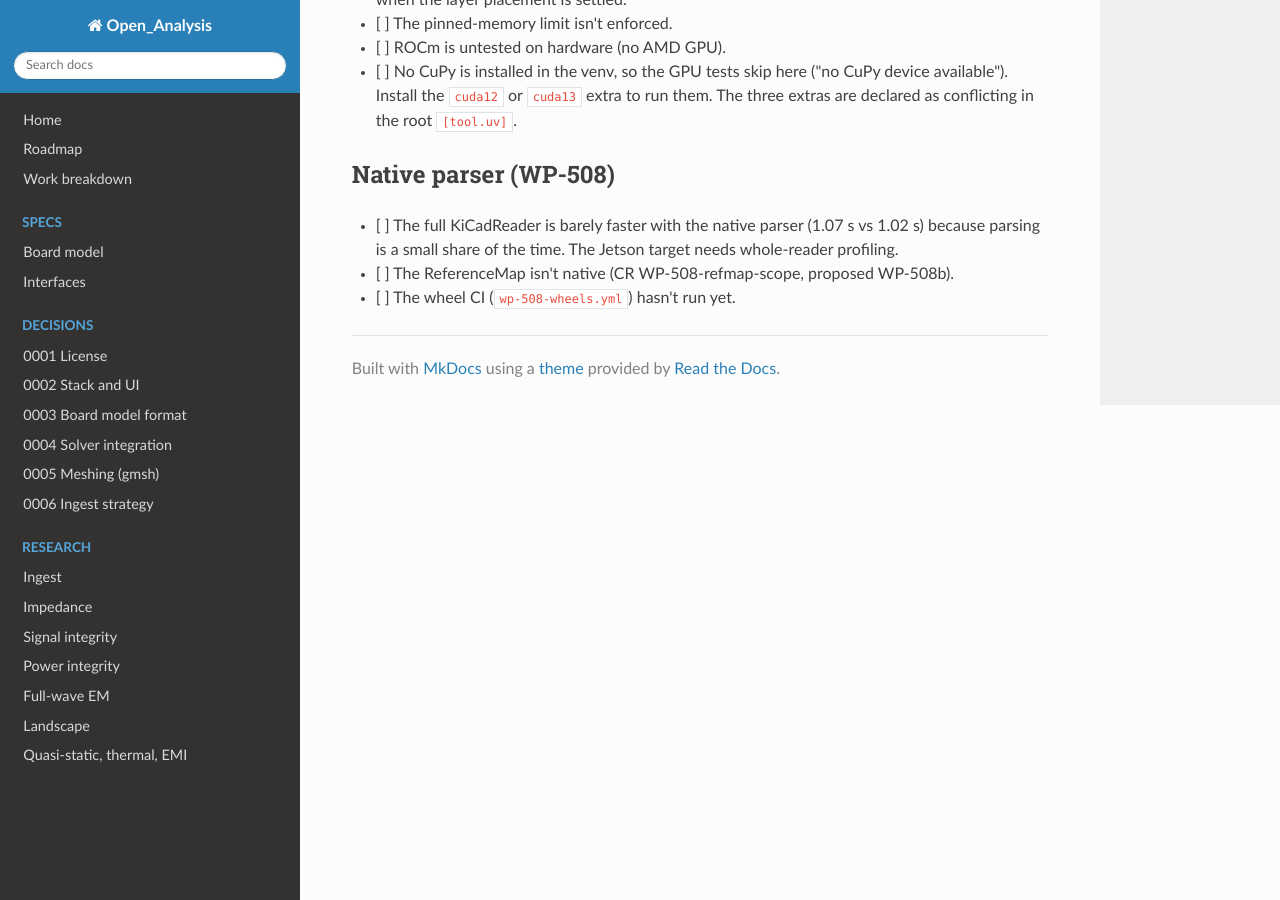
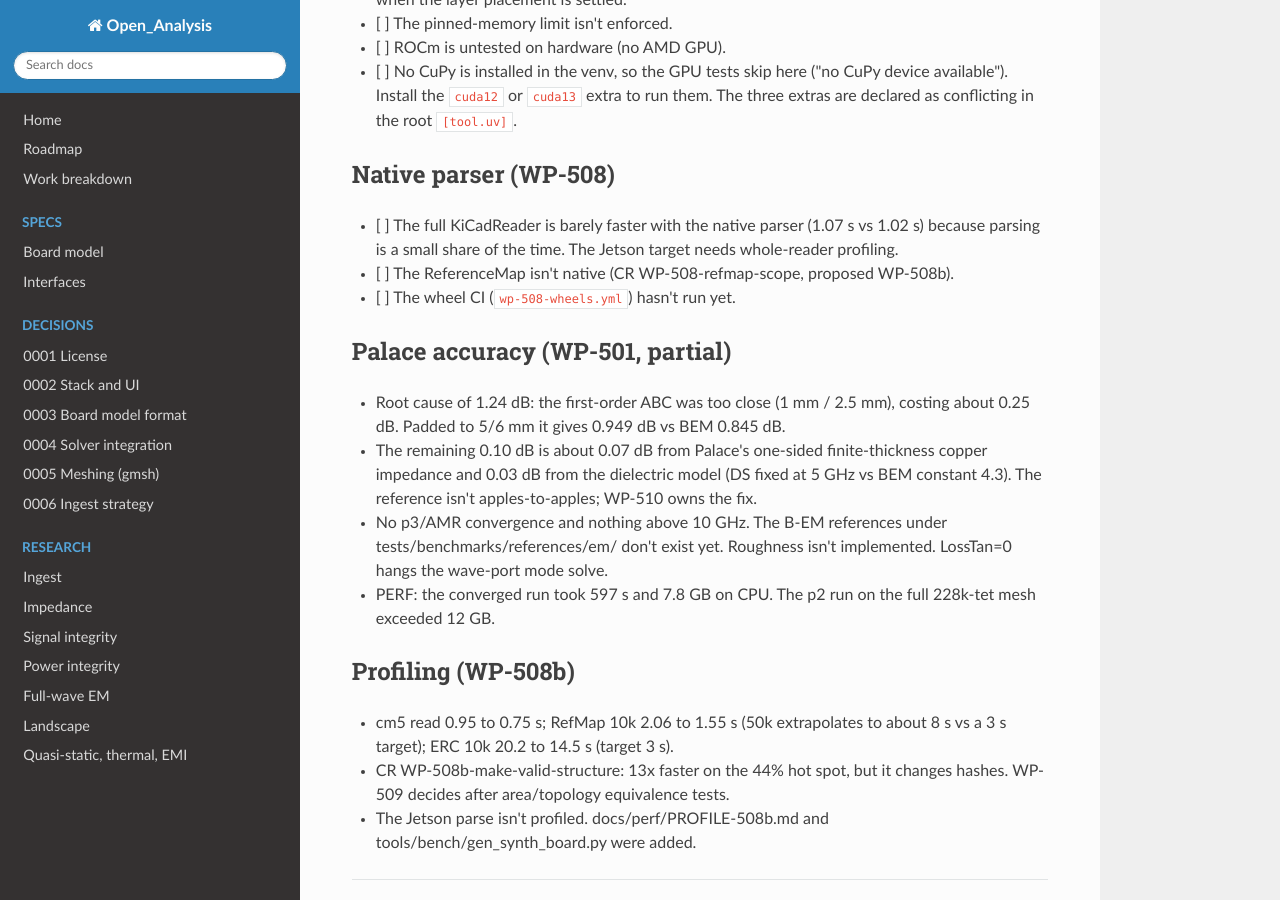
Before and after one commit to C-My-Code/Open_Analysis, an MkDocs documentation site: the page built from docs/FOLLOWUPS.md, in a window 1280 px wide and 900 px high, scrolled down 6254 px. Built offline with MkDocs 1.6.1, drawn with Linux system fonts in a browser that asks for light colours; nearby versions of some CDN libraries.

Commit message:
FOLLOWUPS: WP-501 partial and WP-508b
Co-Authored-By: Claude Opus 5.5 <noreply@anthropic.com>
Claude-Session: https://claude.ai/code/session_011igm87KKv2vvAPV69iyBbW

```diff
--- a/docs/FOLLOWUPS.md
+++ b/docs/FOLLOWUPS.md
@@ -149,3 +149,14 @@ The integrator tracks known gaps found while merging work packages here. Each it
 - [ ] The full KiCadReader is barely faster with the native parser (1.07 s vs 1.02 s) because parsing is a small share of the time. The Jetson target needs whole-reader profiling.
 - [ ] The ReferenceMap isn't native (CR WP-508-refmap-scope, proposed WP-508b).
 - [ ] The wheel CI (`wp-508-wheels.yml`) hasn't run yet.
+
+## Palace accuracy (WP-501, partial)
+- Root cause of 1.24 dB: the first-order ABC was too close (1 mm / 2.5 mm), costing about 0.25 dB. Padded to 5/6 mm it gives 0.949 dB vs BEM 0.845 dB.
+- The remaining 0.10 dB is about 0.07 dB from Palace's one-sided finite-thickness copper impedance and 0.03 dB from the dielectric model (DS fixed at 5 GHz vs BEM constant 4.3). The reference isn't apples-to-apples; WP-510 owns the fix.
+- No p3/AMR convergence and nothing above 10 GHz. The B-EM references under tests/benchmarks/references/em/ don't exist yet. Roughness isn't implemented. LossTan=0 hangs the wave-port mode solve.
+- PERF: the converged run took 597 s and 7.8 GB on CPU. The p2 run on the full 228k-tet mesh exceeded 12 GB.
+
+## Profiling (WP-508b)
+- cm5 read 0.95 to 0.75 s; RefMap 10k 2.06 to 1.55 s (50k extrapolates to about 8 s vs a 3 s target); ERC 10k 20.2 to 14.5 s (target 3 s).
+- CR WP-508b-make-valid-structure: 13x faster on the 44% hot spot, but it changes hashes. WP-509 decides after area/topology equivalence tests.
+- The Jetson parse isn't profiled. docs/perf/PROFILE-508b.md and tools/bench/gen_synth_board.py were added.
```
